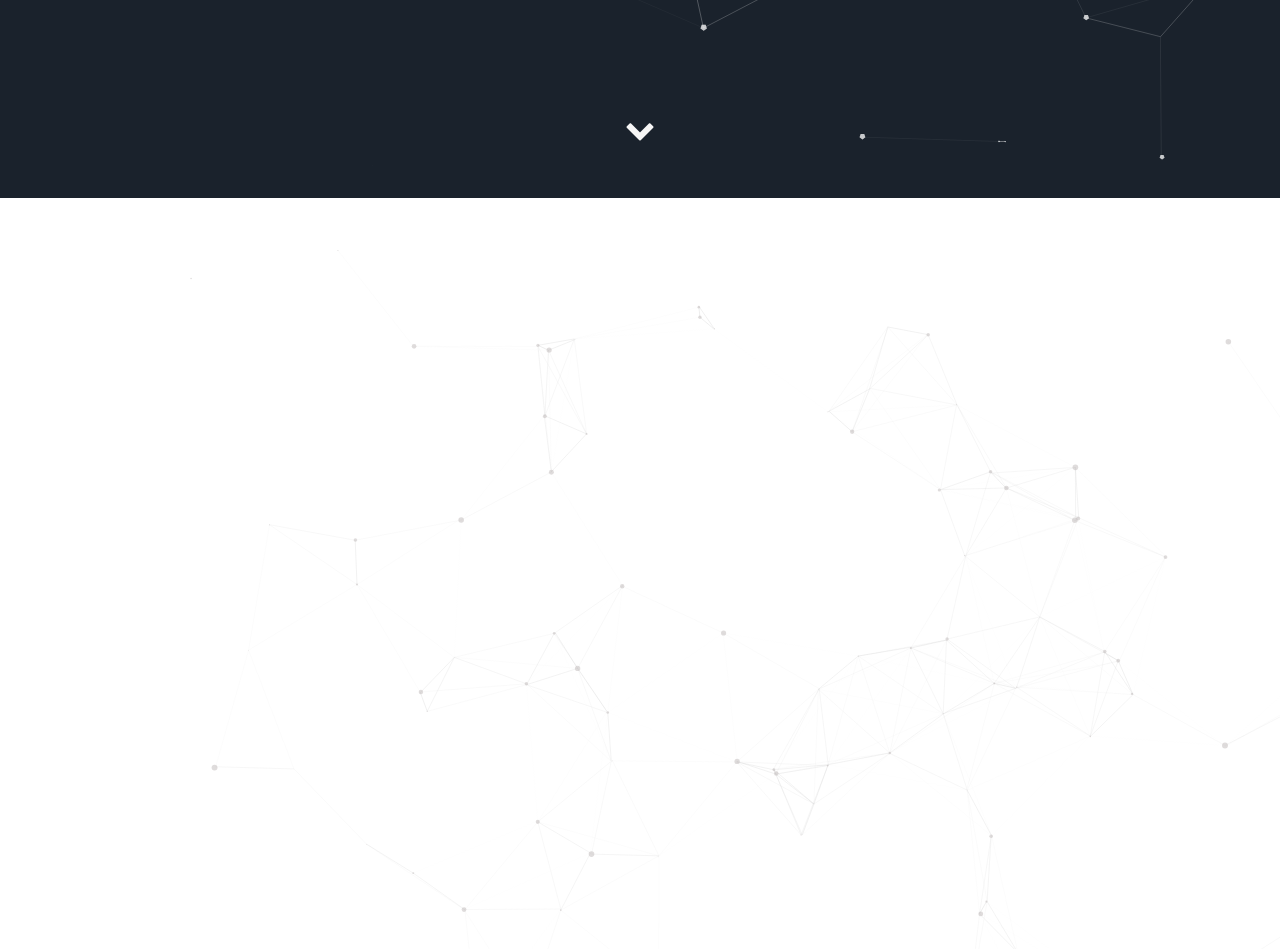
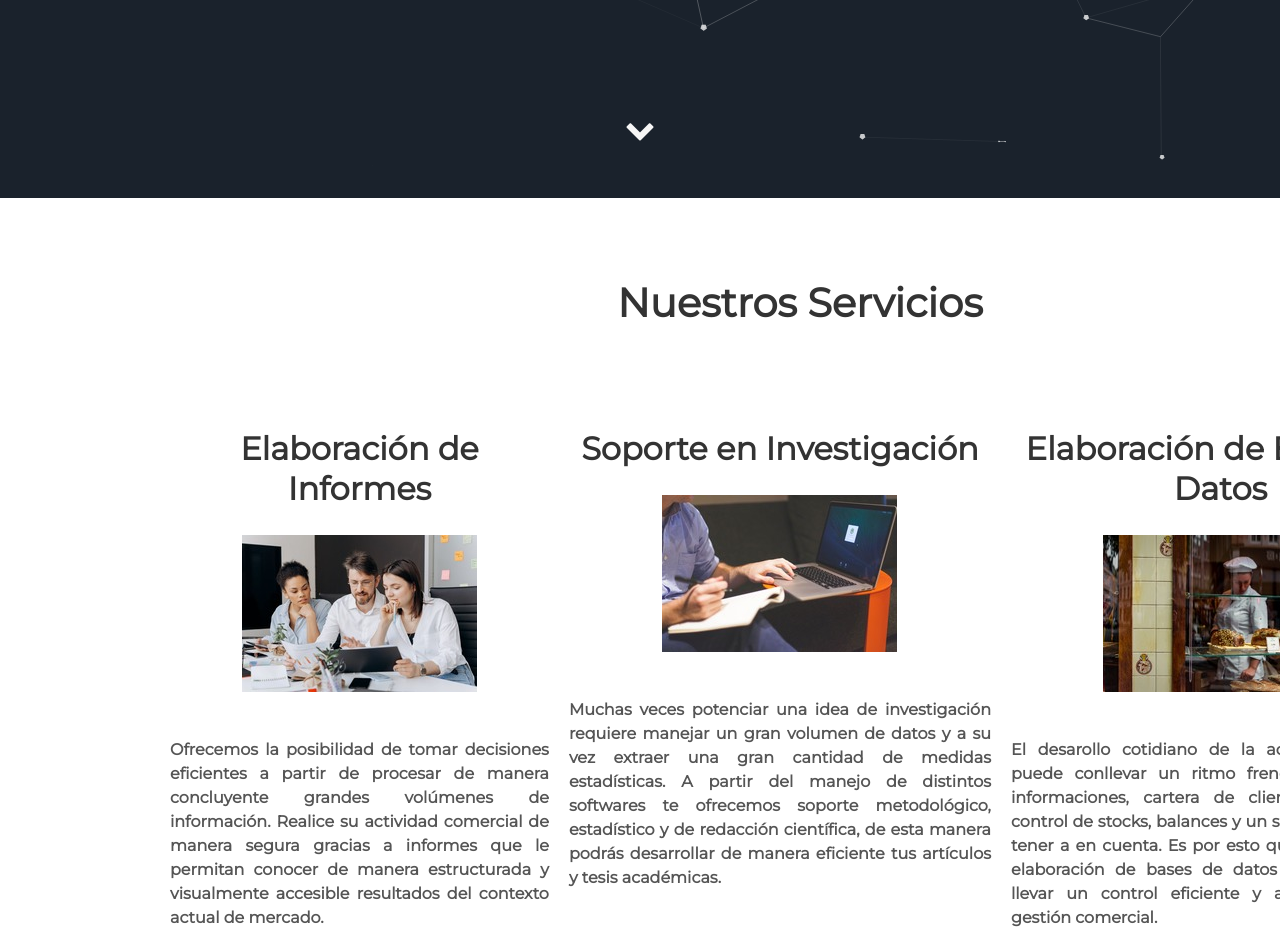
Before and after one commit to acristiansanchez/milimetric, a Jekyll site: the page built from index.html, in a window 1280 px wide. Shown: the part 702-1651 px from the top of the page. Built offline with Jekyll 4.4.1, drawn with Linux system fonts in a browser that asks for light colours.

Commit message:
Update about.html

```diff
--- a/_includes/about.html
+++ b/_includes/about.html
@@ -1,4 +1,4 @@
-<div id="particles-js1"></div>
+<div id="particles-js1">
     <div class="user-details">
         <h1> Nuestros Servicios</h1>
         <p> {{site.user_description}} </p>
@@ -29,8 +29,6 @@
             Es por esto que te ofrecemos la elaboración de bases de datos que te permitan llevar un control eficiente y
             actualizado de tu gestión comercial. </p>
     </div>
-
-
     </div>
-
 <script src="http://cdn.jsdelivr.net/particles.js/2.0.0/particles.min.js"></script>
+</div>
```
Lines whose indentation alone changed are shown as unchanged.
